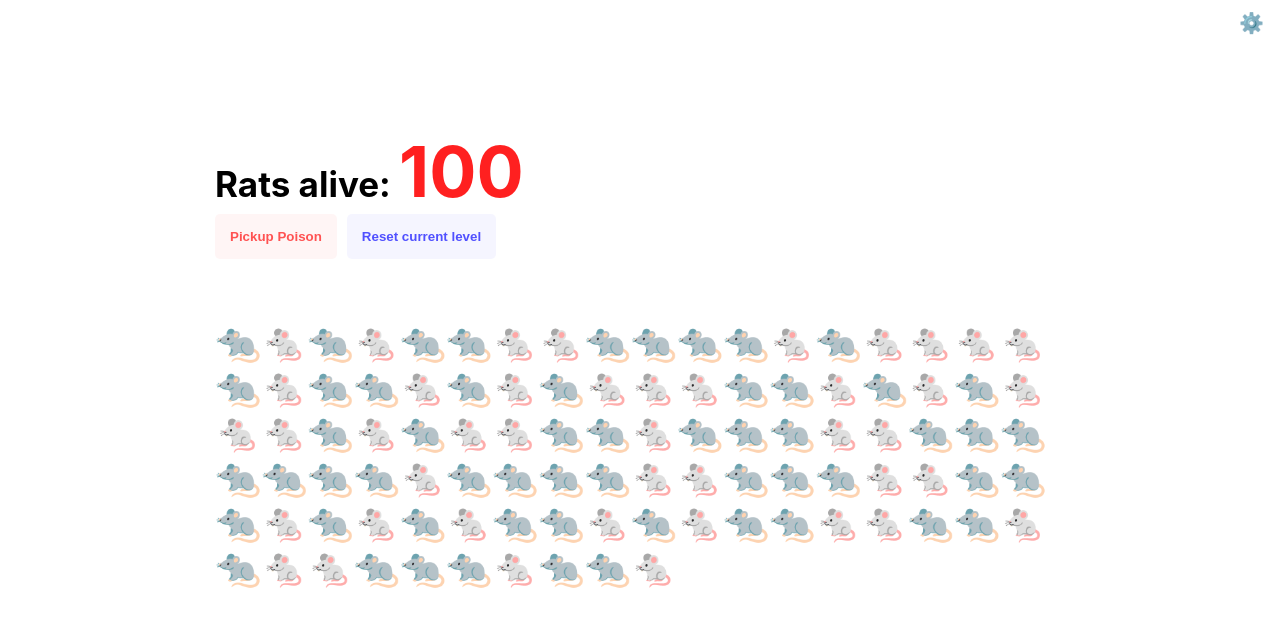
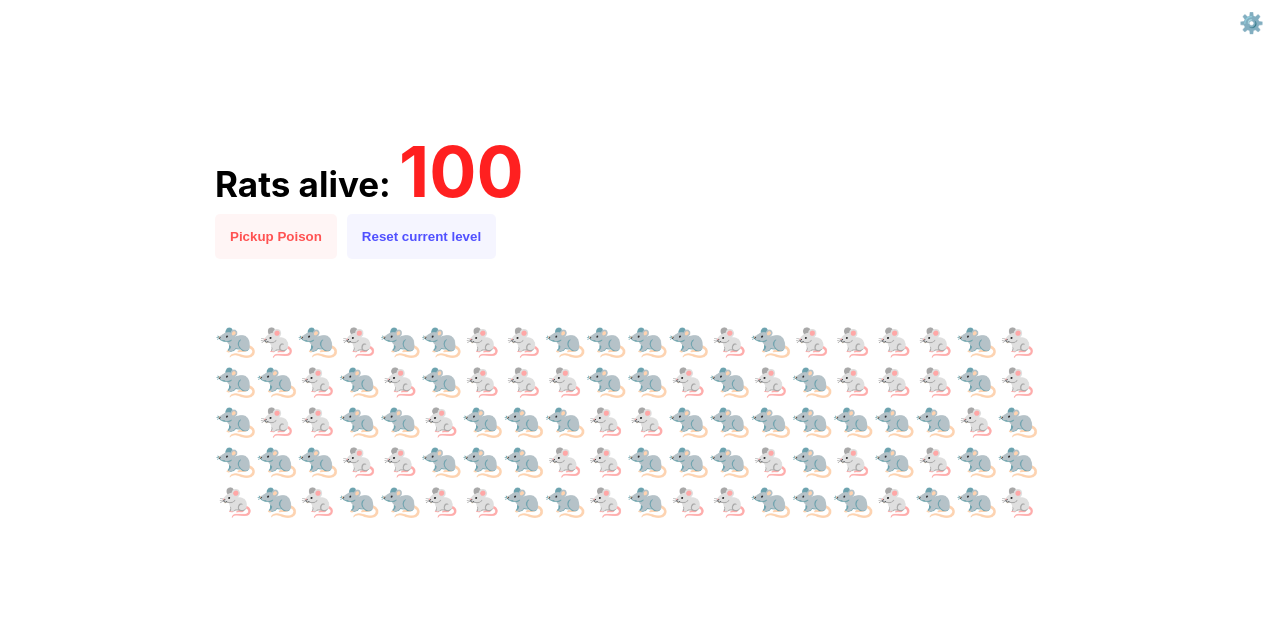
Before and after one commit to Kexplx/rats-alive, an Angular app: page / in a window 1280 px wide. Shown: the top 626 px of the page. Built offline with nearby package versions, Linux system fonts and the light colour scheme.

Commit message:
reduce rat size

```diff
--- a/src/app/rat/rat.component.css
+++ b/src/app/rat/rat.component.css
@@ -1,5 +1,5 @@
 .symbol {
-  font-size: 37px;
+  font-size: 33px;
 
   /* Avoid accidential selects of the rat. */
   user-select: none;
```
